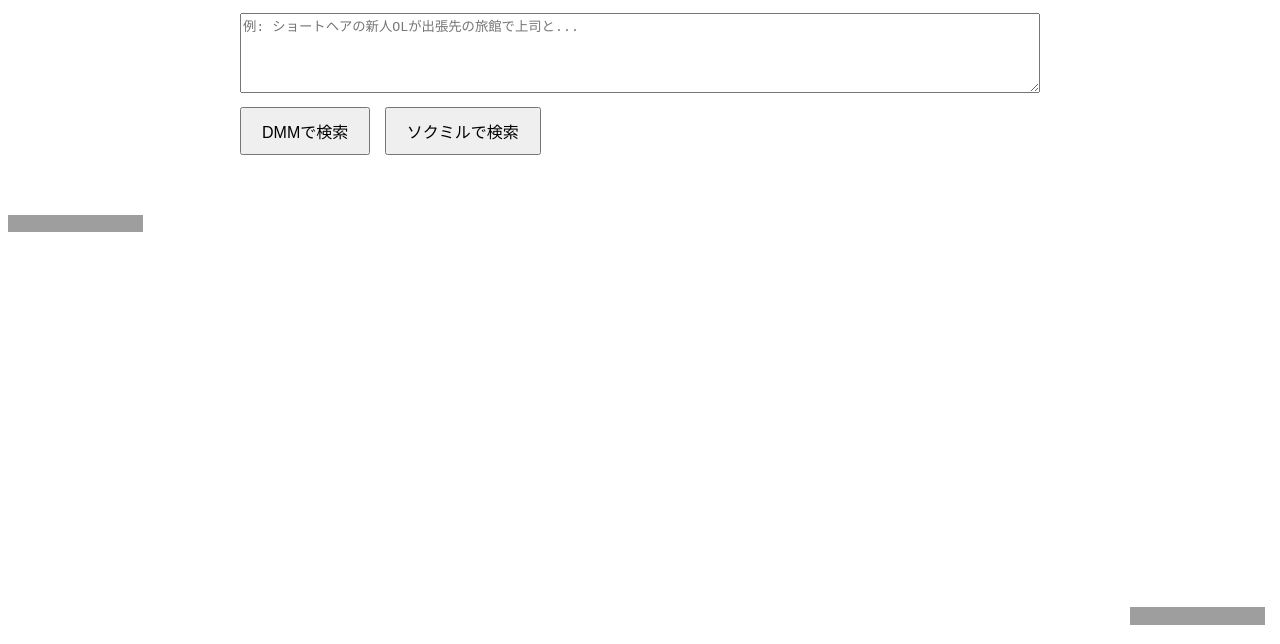
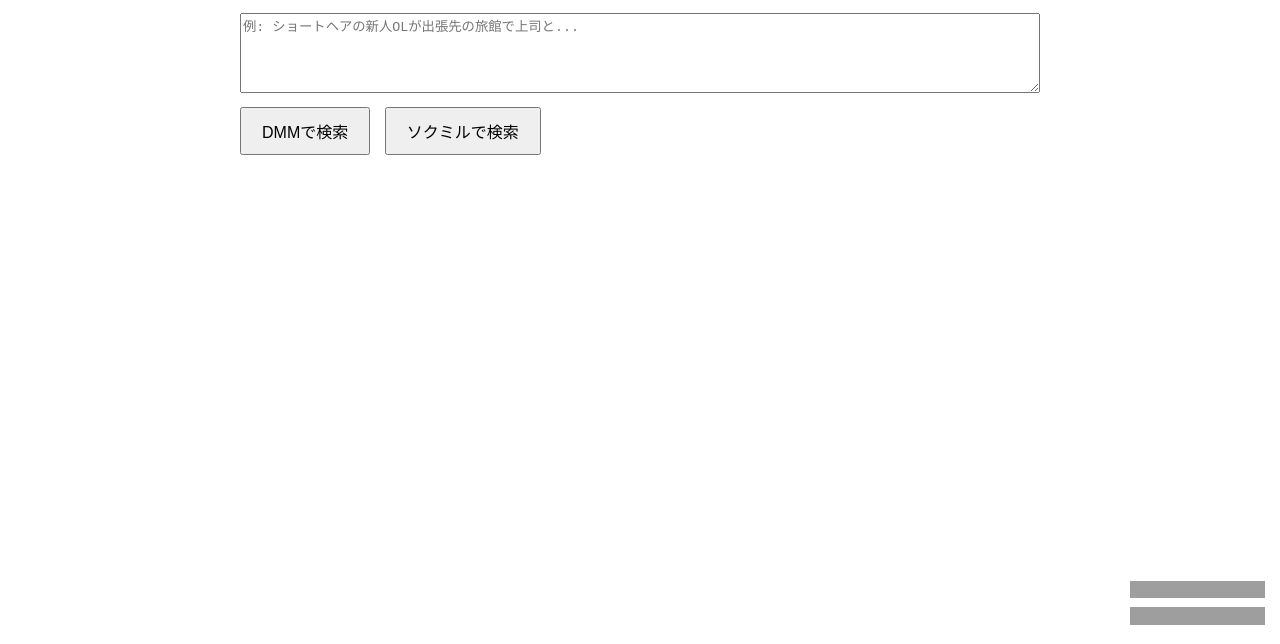
Before and after one commit to eponine0805/av-search-tool, a website: page public/index.html in a window 1280 px wide. Shown: the part 156-800 px from the top of the page. Drawn offline with Linux system fonts and the light colour scheme; grey boxes are pictures that could not be loaded.

Commit message:
Update index.html

```diff
--- a/public/index.html
+++ b/public/index.html
@@ -14,12 +14,19 @@
         .item { border: 1px solid #ccc; padding: 10px; margin-bottom: 10px; display: flex; align-items: flex-start; }
         .item img { max-width: 200px; margin-right: 15px; }
         .item-info .score { font-weight: bold; color: #d9534f; }
-        .sokmil-credit {
+
+        /* ▼▼▼ CSSの変更箇所 ▼▼▼ */
+        .credits-container {
             position: fixed;
             right: 15px;
             bottom: 15px;
             z-index: 999;
         }
+        .DMM-credit {
+            margin-bottom: 5px; /* DMMとソクミルのクレジット間に余白を追加 */
+        }
+        /* ▲▲▲ CSSの変更ここまで ▲▲▲ */
+
     </style>
     <script src="script.js" defer></script>
 </head>
@@ -36,11 +43,13 @@
         <div id="results"></div>
     </div>
 
-    <div class="sokmil-credit">
-        <a href="https://sokmil-ad.com/" target="_blank" rel="nofollow"><img src="https://sokmil-ad.com/api/credit/135x18.gif" alt="WEB SERVICE BY SOKMIL" width="135" height="18" border="0"></a>
+    <div class="credits-container">
+        <div class="DMM-credit">
+            <a href="https://affiliate.dmm.com/api/" target="_blank" rel="nofollow"><img src="https://pics.dmm.com/af/web_service/com_135_17.gif" alt="WEB SERVICE BY DMM.com" width="135" height="17" border="0"></a>
+        </div>
+        <div class="sokmil-credit">
+            <a href="https://sokmil-ad.com/" target="_blank" rel="nofollow"><img src="https://sokmil-ad.com/api/credit/135x18.gif" alt="WEB SERVICE BY SOKMIL" width="135" height="18" border="0"></a>
+        </div>
     </div>
-    <div class="DMM-credit">
-        <a href="https://affiliate.dmm.com/api/" target="_blank" rel="nofollow"><img src="https://pics.dmm.com/af/web_service/com_135_17.gif" alt="WEB SERVICE BY DMM.com" width="135" height="17" border="0"></a>
-    </div>
-</body>
+    </body>
 </html>
```
